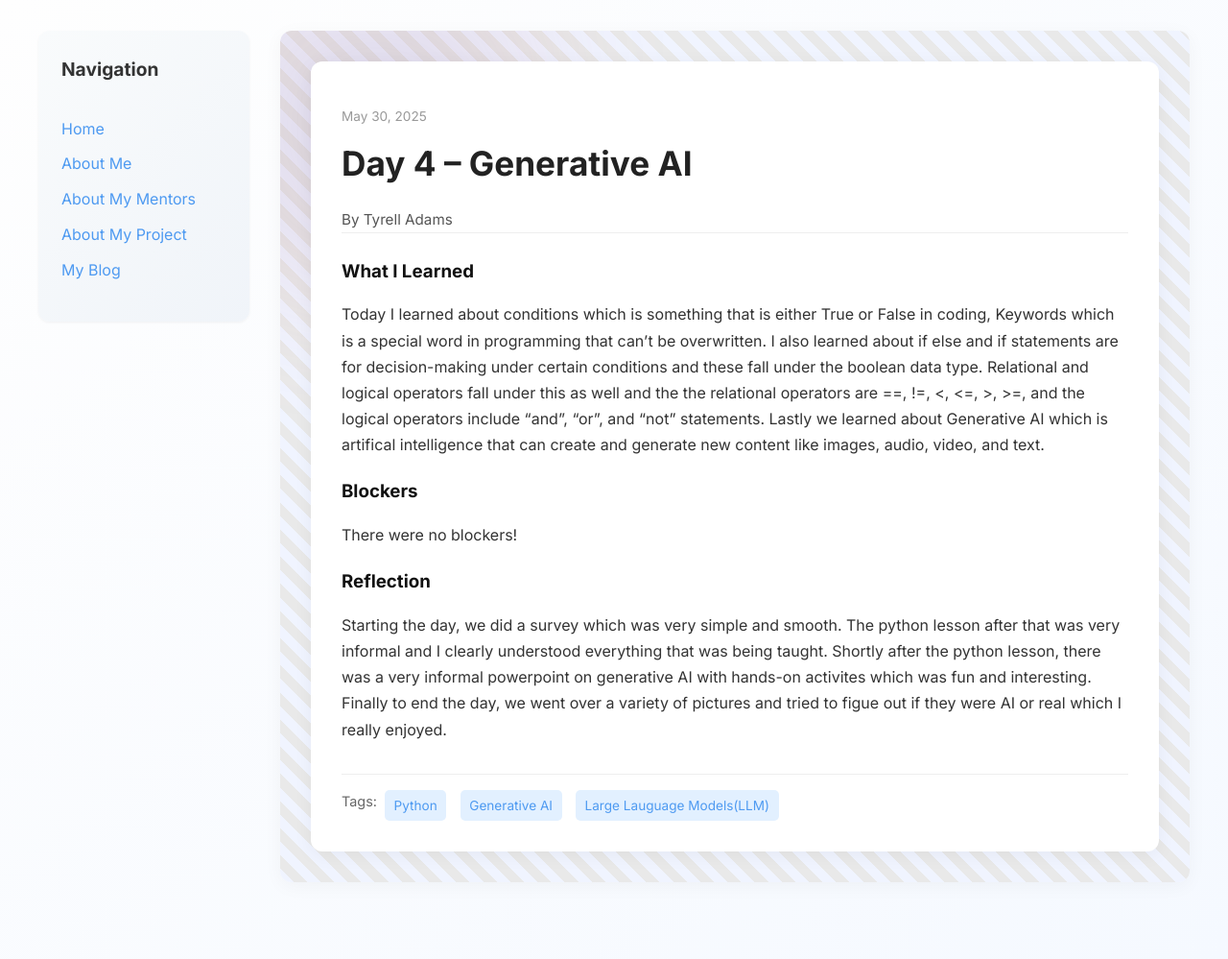
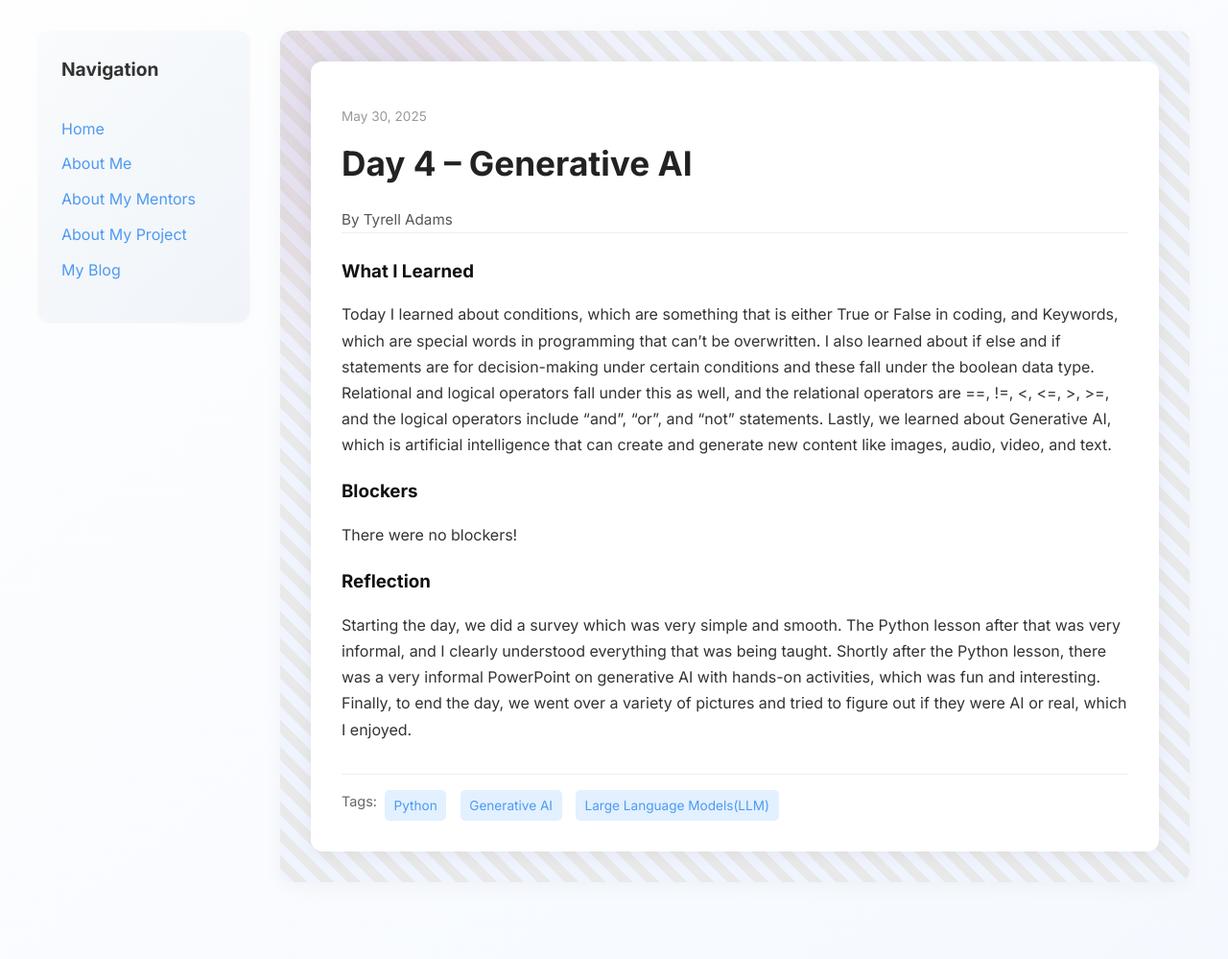
Before and after one commit to Tyrell-Adams/Tyrell-Adams.github.io, a Jekyll site: the page built from _posts/2025-05-30-day-4.md, in a window 1280 px wide. Shown: the whole page at 96% size. Built offline with Jekyll 4.4.1, drawn with Linux system fonts in a browser that asks for light colours.

Commit message:
Update 2025-05-30-day-4.md

```diff
--- a/_posts/2025-05-30-day-4.md
+++ b/_posts/2025-05-30-day-4.md
@@ -4,13 +4,13 @@ title: "Day 4 – Generative AI"
 date: 2025-05-30
 author: Tyrell Adams
 permalink: /day4.html
-tags: ["Python", "Generative AI", "Large Lauguage Models(LLM)"]
+tags: ["Python", "Generative AI", "Large Language Models(LLM)"]
 
 what_i_learned: |
-  Today I learned about conditions which is something that is either True or False in coding, Keywords which is a special word in programming that can't be overwritten. I also learned about if else and if statements are for decision-making under certain conditions and these fall under the boolean data type. Relational and logical operators fall under this as well and the the relational operators are ==, !=, <, <=, >, >=, and the logical operators include "and", "or", and "not" statements. Lastly we learned about Generative AI which is artifical intelligence that can create and generate new content like images, audio, video, and text.
+  Today I learned about conditions, which are something that is either True or False in coding, and Keywords, which are special words in programming that can't be overwritten. I also learned about if else and if statements are for decision-making under certain conditions and these fall under the boolean data type. Relational and logical operators fall under this as well, and the relational operators are ==, !=, <, <=, >, >=, and the logical operators include "and", "or", and "not" statements. Lastly, we learned about Generative AI, which is artificial intelligence that can create and generate new content like images, audio, video, and text.
 blockers: |
   There were no blockers!
 
 reflection: |
-  Starting the day, we did a survey which was very simple and smooth. The python lesson after that was very informal and I clearly understood everything that was being taught. Shortly after the python lesson, there was a very informal powerpoint on generative AI with hands-on activites which was fun and interesting. Finally to end the day, we went over a variety of pictures and tried to figue out if they were AI or real which I really enjoyed.
+  Starting the day, we did a survey which was very simple and smooth. The Python lesson after that was very informal, and I clearly understood everything that was being taught. Shortly after the Python lesson, there was a very informal PowerPoint on generative AI with hands-on activities, which was fun and interesting. Finally, to end the day, we went over a variety of pictures and tried to figure out if they were AI or real, which I enjoyed.
 ---
```
